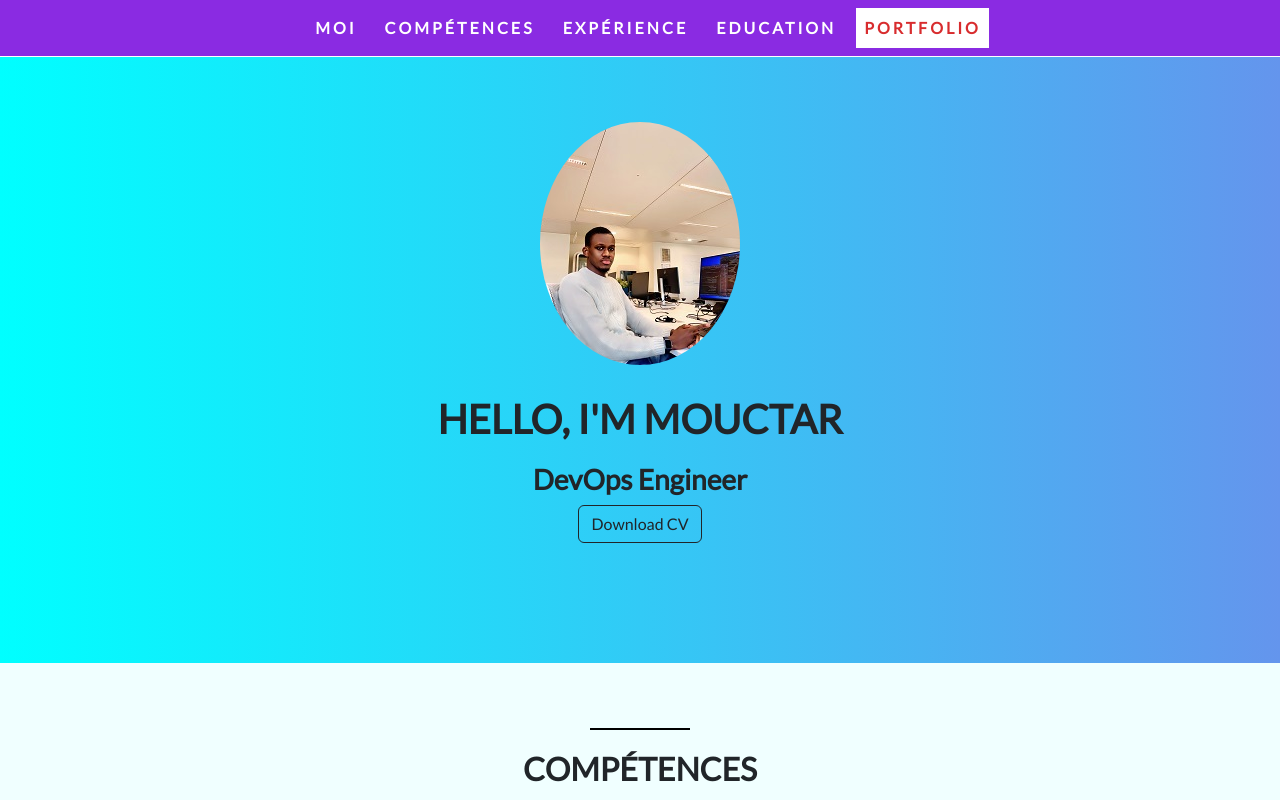
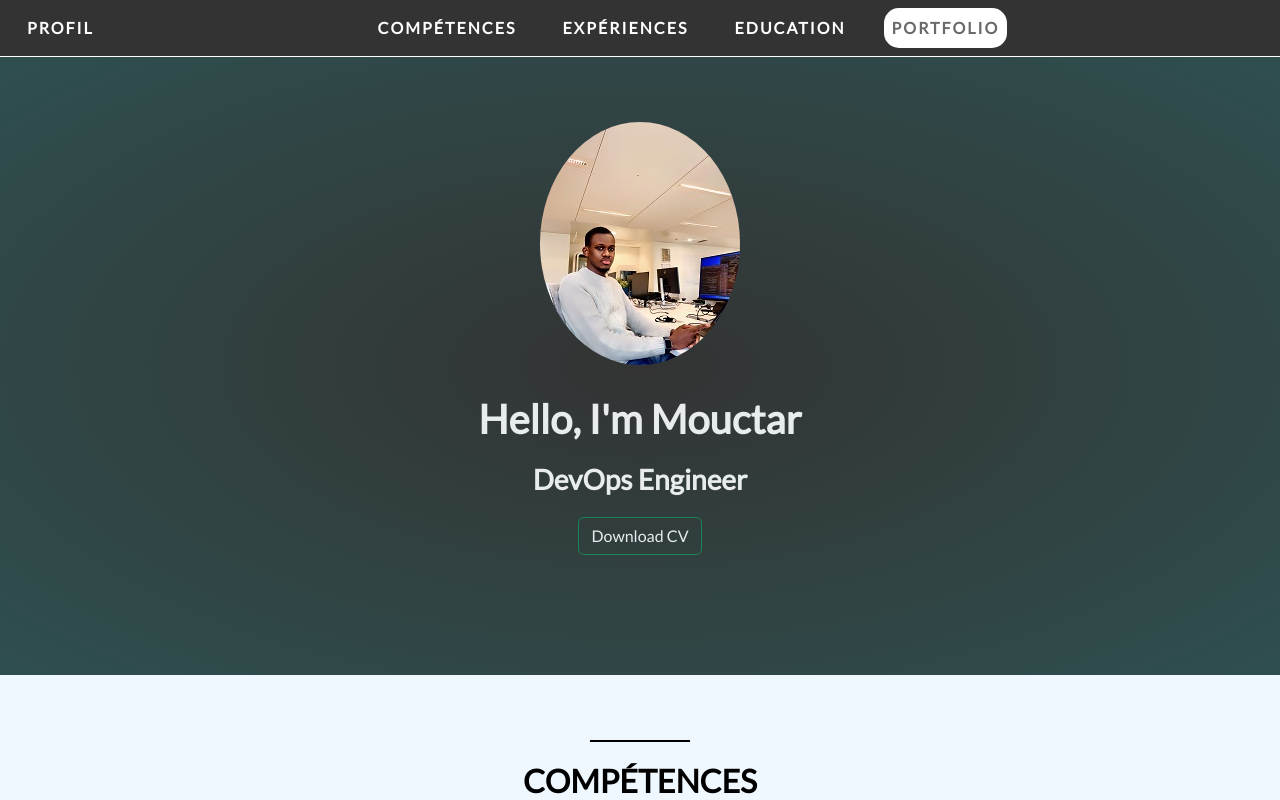
Before and after one commit to mouctarbarry/CV, a plain HTML site: page index.html in a window 1280 px wide. Shown: the top 800 px of the page. Drawn offline with nearby package versions, Linux system fonts and the light colour scheme.

Commit message:
retouches et js

```diff
--- a/index.html
+++ b/index.html
@@ -8,21 +8,21 @@
     <link rel="stylesheet" href="src/css/style.css">
     <link rel="icon" href="src/images/cv.png" type="image/x-icon">
     <title>CV de Mouctar</title>
+    <script src="src/js/script.js"></script>
     <meta name="viewport" content="width=device-width, initial-scale=1.0">
 </head>
 <body data-bs-spy="scroll" data-bs-target="#myNavbar">
 
-    <nav id="myNavbar" class="navbar navbar-expand-lg navbar-dark sticky-top">
+    <nav id="myNavbar" class="navbar navbar-expand-lg navbar-dark sticky-top" data-bs-theme="dark">
         <div class="container-fluid">
-            <a class="navbar-brand" href="#"></a>
+            <a class="nav-link active" aria-current="page" href="#about">Profil</a>
             <button class="navbar-toggler" type="button" data-bs-toggle="collapse" data-bs-target="#navbarNavAltMarkup" aria-controls="navbarNavAltMarkup" aria-expanded="false" aria-label="Toggle navigation">
                 <span class="navbar-toggler-icon"></span>
             </button>
             <div class="collapse navbar-collapse" id="navbarNavAltMarkup">
                 <div class="navbar-nav">
-                    <a class="nav-link active" aria-current="page" href="#about">Moi</a>
                     <a class="nav-link" href="#skills">Compétences</a>
-                    <a class="nav-link" href="#experience">Expérience</a>
+                    <a class="nav-link" href="#experience">Expériences</a>
                     <a class="nav-link" href="#education">Education</a>
                     <a class="nav-link" href="#portfolio">Portfolio</a>
                 </div>
@@ -35,9 +35,9 @@
             <img src="src/images/moii.jpg" alt="Photo de profile" class="rounded-circle">
         </div>
         <div class="heading">
-            <h1>Hello, I'm Mouctar</h1>
-            <h3>DevOps Engineer</h3>
-            <a href="src/docs#" class="btn btn-outline-dark">Download CV</a>
+            <h1><span id="aboutP" data-text="Hello, I'm Mouctar"></span></h1>
+            <h3 id = "aboutW" data-text= "DevOps Engineer"></h3>
+            <a href="src/docs#" class="btn btn-outline-success">Download CV</a>
         </div>
     </section>
 
--- a/src/css/style.css
+++ b/src/css/style.css
@@ -40,8 +40,8 @@ ul{
 
 /* NAVBAR */
 .navbar {
-    background-color: blueviolet;
-    letter-spacing: 3px;
+    background-color: #333333;
+    letter-spacing: 2px;
     text-transform: uppercase;
     font-weight: bold;
     border-bottom: 1px solid white;
@@ -52,36 +52,41 @@ ul{
 }
 .nav-link {
     color: white !important;
-    margin: 0 6px;
+    margin: 0 15px;
+    border-radius: 15px;
 }
 .nav-link.active,
 .nav-link:hover {
     background-color: white;
-    color: #d82c2e !important;
+    color: dimgray !important;
 }
 
 
 /* ABOUT To be continued */
 #about{
-    background: linear-gradient(to left, cornflowerblue, aqua) ;
+    background: radial-gradient(#333333, darkslategray) ;
 }
 .profile-picture{
     text-align: center;
     margin: 0 auto 30px;
 }
 
-#about .heading h1{
-    /*color: blueviolet;*/
-    text-transform: uppercase;
+#about .heading h1,
+#about .heading h3 {
+    color: #e9ecef;
     margin-bottom: 20px;
 }
-#about .heading h3{
-
+#about .heading a{
+    color: #e9ecef;
 }
 
 /* SKILLS */
 #skills{
-    background-color: azure;
+    background-color: aliceblue;
+}
+#skills h2,
+#skills h3{
+    color: black;
 }
 
 #skills .progress{
@@ -93,7 +98,7 @@ ul{
 }
 
 #skills .progress-bar{
-    background-color: blueviolet;
+    background-color: darkslategray;
 }
 #skills .progress-bar h5{
     text-shadow: 1px 1px 1px black;
@@ -103,7 +108,7 @@ ul{
 
 /* EXPERIENCE */
 #experience{
-    background: linear-gradient(to left, cornflowerblue, aqua) ;
+    background: linear-gradient(to left, #333333, darkslategray) ;
 }
 #experience .heading h2{
     color: white;
@@ -135,7 +140,7 @@ ul{
    clear: both;
 }
 .timeline li .timeline-badge {
-    color: blueviolet;
+    color: darkslategray;
     width: 50px;
     line-height: 50px;
     font-size: 20px;
@@ -193,7 +198,7 @@ ul{
     text-transform: uppercase;
 }
 .timeline-heading h4 {
-    color: blueviolet;
+    color: darkslategray;
 }
 
 /* EDUCATION */
@@ -224,7 +229,7 @@ ul{
     font-size: 35px;
 }
 .education-block h3 {
-    color: blueviolet;
+    color:  #63003C;
     margin: 15px 0;
 }
 .education-block h4 {
@@ -234,7 +239,7 @@ ul{
 
 /* PORTFOLIO */
 #portfolio{
-    background:linear-gradient(to left, cornflowerblue, aqua);
+    background: linear-gradient(to left, #333333, darkslategray) ;
 }
 
 #portfolio .heading h2 {
@@ -258,16 +263,7 @@ ul{
 }
 
 /* RECOMMENDATIONS */
-#recommendations .heading h2 {
-    color: #d82c2e;
-}
-#myCarousel .carousel-item {
-    padding: 30px 30px 90px;
-}
-#myCarousel .carousel-item h3 {
-    color: #d82c2e;
-    font-style: italic;
-}
+
 
 /* FOOTER */
 footer {
@@ -275,7 +271,7 @@ footer {
     padding: 20px 0 40px;
 }
 footer span {
-    color: #d82c2e;
+    color: darkgreen;
     font-size: 25px;
     line-height: 35px;
 }
--- /dev/null
+++ b/src/js/script.js
@@ -0,0 +1,18 @@
+function typeTextInLive(elementId, typingSpeed) {
+    const typingElement = document.getElementById(elementId);
+    const text = typingElement.getAttribute("data-text");
+    let charIndex = 0;
+
+    function typeText() {
+        if (charIndex < text.length) {
+            typingElement.textContent += text.charAt(charIndex);
+            charIndex++;
+            setTimeout(typeText, typingSpeed);
+        }
+    }
+
+    typeText();
+}
+
+typeTextInLive("aboutP", 50);
+typeTextInLive("aboutW", 50);
```
